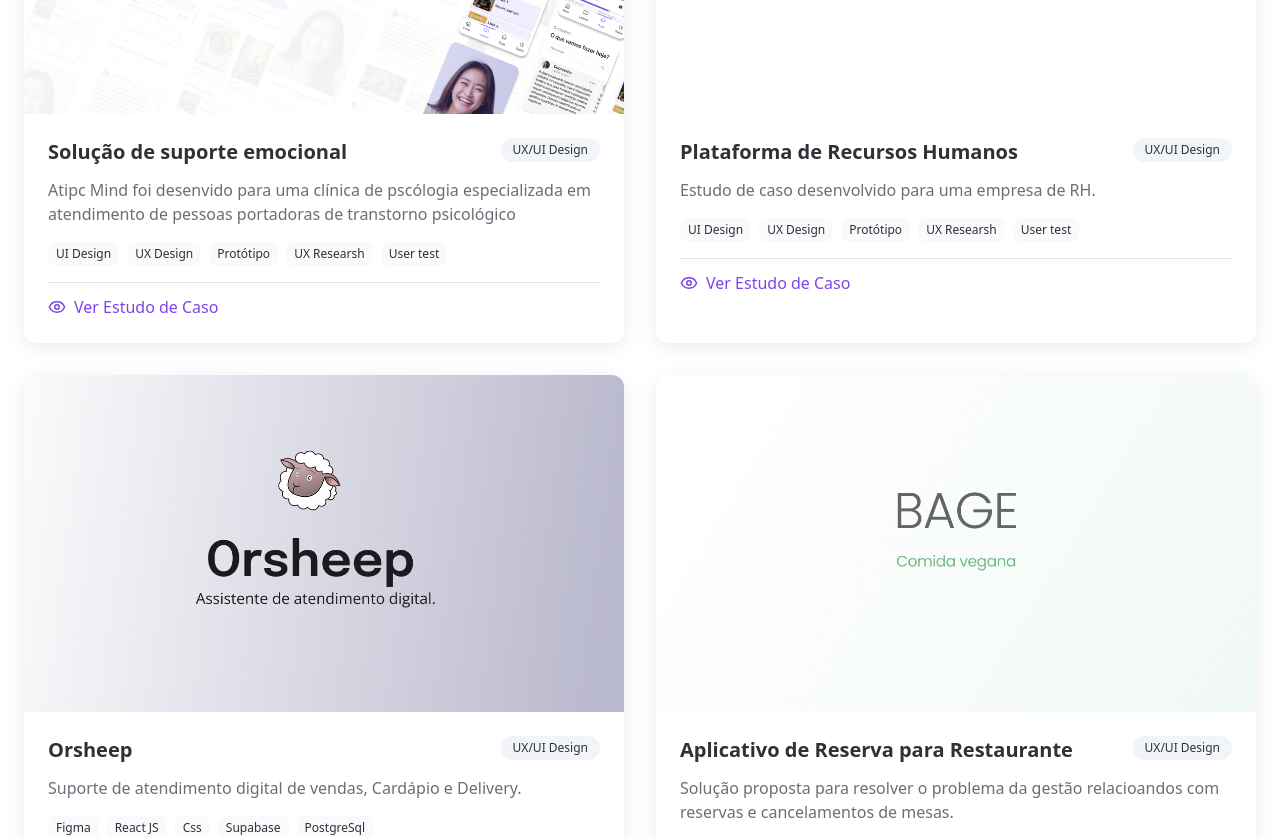
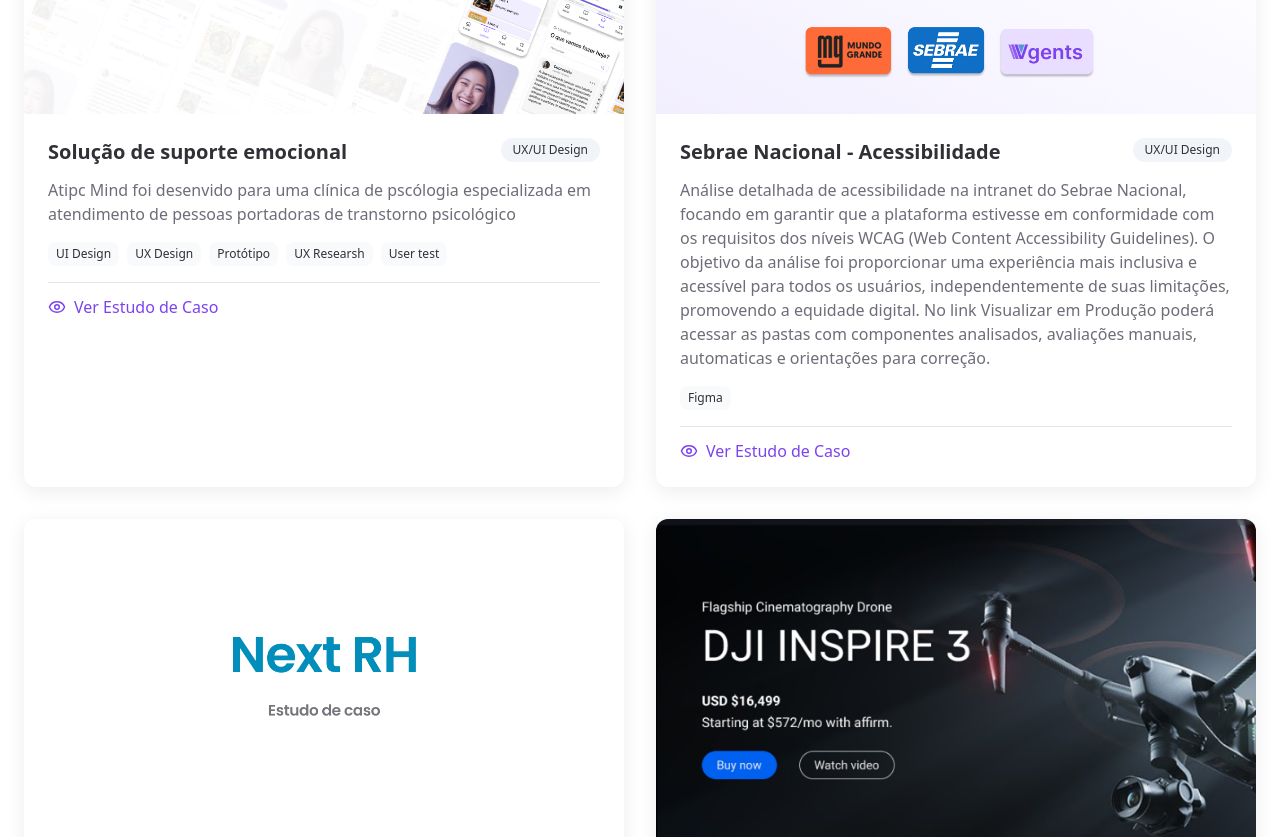
Before and after one commit to PauloVieirra/portifolio, a React (Vite) app: page / in a window 1280 px wide. Shown: the part 1500-2337 px from the top of the page. Built offline with nearby package versions, Linux system fonts and the light colour scheme.

Commit message:
update project dji

```diff
--- a/src/data/projects.ts
+++ b/src/data/projects.ts
@@ -18,6 +18,21 @@ export const projects: Project[] = [
   },
   {
     id: "2",
+    title: "Sebrae Nacional - Acessibilidade",
+    description: "Análise detalhada de acessibilidade na intranet do Sebrae Nacional, focando em garantir que a plataforma estivesse em conformidade com os requisitos dos níveis WCAG (Web Content Accessibility Guidelines). O objetivo da análise foi proporcionar uma experiência mais inclusiva e acessível para todos os usuários, independentemente de suas limitações, promovendo a equidade digital. No link Visualizar em Produção poderá acessar as pastas com componentes analisados, avaliações manuais, automaticas e orientações para correção.",
+    image: "../sebraecapa.png",
+    category: "UX/UI Design",
+    tools: ["Figma"],
+    desafio: "",
+    deskresearch: "Initial research and analysis of existing emotional support solutions in the market",
+    visualizar:"",
+    time:"4 semanas",
+    producao:"https://drive.google.com/drive/folders/1SNNffLGrTrL7CgLi5R1kAjkdQoYef82Q?usp=sharing",
+    disclaimer:"",
+    iframes: "https://embed.figma.com/proto/KYxpChDfLfeCxRAtV5COu8/Untitled?page-id=0%3A1&node-id=2-2&viewport=272%2C63%2C0.53&scaling=min-zoom&content-scaling=fixed&embed-host=share",
+  },
+  {
+    id: "3",
     title: "Plataforma de Recursos Humanos ",
     description: "Estudo de caso desenvolvido para uma empresa de RH.",
     image: "/nextrh.png",
@@ -32,7 +47,22 @@ export const projects: Project[] = [
     iframes: "https://embed.figma.com/proto/cyv7kv8JtCYPZb6XugxGek/SEA?page-id=1%3A3&node-id=1-4&viewport=-205%2C530%2C0.14&scaling=min-zoom&content-scaling=fixed&embed-host=share",
 },
 {
-    id: "3",
+  id: "4",
+  title: "Protótipo DJI INSPIRE 3",
+  description: "Protótipo do site de vendas DJI Inspire. Este projeto foi desenvolvido no Figma, utilizando técnicas modernas de prototipagem. Foram aplicados recursos como AutoLayout, para garantir responsividade entre diferentes tamanhos de tela, e Variantes, para simular os diferentes estados dos componentes de forma prática e organizada. Além disso, o foco esteve em estabelecer uma estrutura de texto clara e uma comunicação visual eficiente, priorizando a usabilidade e a consistência da interface.",
+  image: "../dji.png",
+  category: "UX/UI Design",
+  tools: ["Figma"],
+  desafio: "",
+  deskresearch: "Initial research and analysis of existing emotional support solutions in the market",
+  visualizar:"",
+  time:"2 dias",
+  producao:"https://drive.google.com/drive/folders/1SNNffLGrTrL7CgLi5R1kAjkdQoYef82Q?usp=sharing",
+  disclaimer:"",
+  iframes: "https://embed.figma.com/proto/Z8LVNhvAUxwG92LxdBPyc6/DJI3?page-id=0%3A1&node-id=6-2&viewport=484%2C132%2C0.1&scaling=min-zoom&content-scaling=fixed&starting-point-node-id=6%3A2&embed-host=share",
+},
+{
+    id: "5",
     title: "Orsheep",
     description: "Suporte de atendimento digital de vendas, Cardápio e Delivery.",
     image: "../capaorsheep.png",
@@ -47,7 +77,7 @@ export const projects: Project[] = [
     iframes: "https://embed.figma.com/proto/8aRxfIQowOigK8FRTO824t/Orsheep?page-id=1%3A8&node-id=1-9&viewport=305%2C424%2C0.2&scaling=min-zoom&content-scaling=fixed&starting-point-node-id=1%3A9&embed-host=share",
 },
 {
-    id: "4",
+    id: "6",
     title: "Aplicativo de Reserva para Restaurante",
     description: "Solução proposta para resolver o problema da gestão relacioandos com reservas e cancelamentos de mesas.",
     image: "/bagecapa.png",
@@ -62,22 +92,7 @@ export const projects: Project[] = [
     iframes: " ",
 },
 {
-  id: "5",
-  title: "Sebrae Nacional - Acessibilidade",
-  description: "Análise detalhada de acessibilidade na intranet do Sebrae Nacional, focando em garantir que a plataforma estivesse em conformidade com os requisitos dos níveis WCAG (Web Content Accessibility Guidelines). O objetivo da análise foi proporcionar uma experiência mais inclusiva e acessível para todos os usuários, independentemente de suas limitações, promovendo a equidade digital. No link Visualizar em Produção poderá acessar as pastas com componentes analisados, avaliações manuais, automaticas e orientações para correção.",
-  image: "../sebraecapa.png",
-  category: "UX/UI Design",
-  tools: ["Figma"],
-  desafio: "",
-  deskresearch: "Initial research and analysis of existing emotional support solutions in the market",
-  visualizar:"",
-  time:"1 dia",
-  producao:"https://drive.google.com/drive/folders/1SNNffLGrTrL7CgLi5R1kAjkdQoYef82Q?usp=sharing",
-  disclaimer:"",
-  iframes: "https://embed.figma.com/proto/KYxpChDfLfeCxRAtV5COu8/Untitled?page-id=0%3A1&node-id=2-2&viewport=272%2C63%2C0.53&scaling=min-zoom&content-scaling=fixed&embed-host=share",
-},
-{
-    id: "6",
+    id: "7",
     title: "Darkmode",
     description: "Protótipo desenvolvido para o treinamento na plataforma Uxcel.",
     image: "../uxcel.png",
```
Also changed, not shown: public/dji.png (added).
